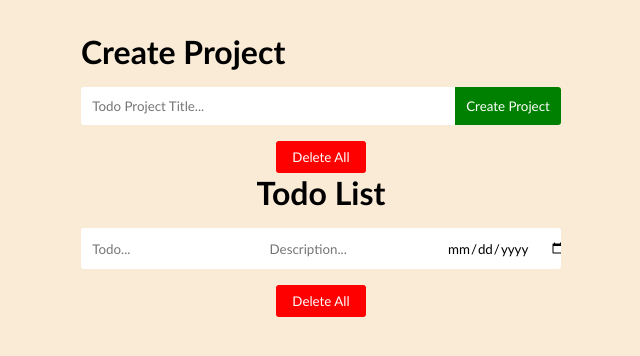
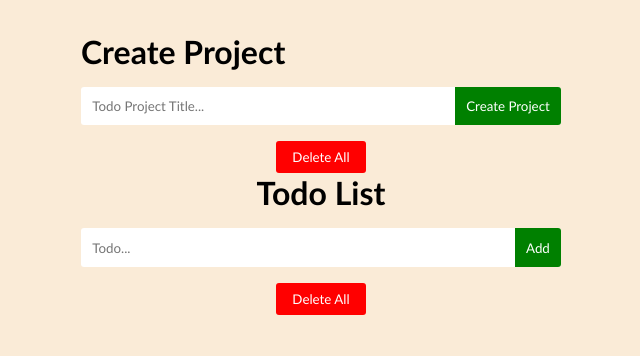
Before and after one commit to draczihper/todo-app, a website built with webpack: page src/index.html in a window 1280 px wide. Shown: the whole page, without its empty margins (319-959 px from the left). Built offline with nearby package versions, Linux system fonts and the light colour scheme.

Commit message:
Edit DOM class

```diff
--- a/src/index.html
+++ b/src/index.html
@@ -30,19 +30,19 @@
         <h1 class="title">Todo List</h1>
         <form class="todo-form" data-todo-form="">
           <input type="text" placeholder="Todo..." data-input="" />
-          <input
+         <!--- <input
             type="text"
             placeholder="Description..."
             data-input-description=""
           />
-          <input type="date" data-input-due-date="" />
+           <input type="date" data-input-due-date="" />
           <input type="text" placeholder="Priority..." data-input-priority="" />
           <input type="text" placeholder="Notes..." data-input-notes="" />
           <input
             type="checkbox"
             placeholder="Checklist..."
             data-input-checklist=""
-          />
+          /> -->
           <button class="btn">Add</button>
         </form>
         <div class="lists" data-lists=""></div>
```
